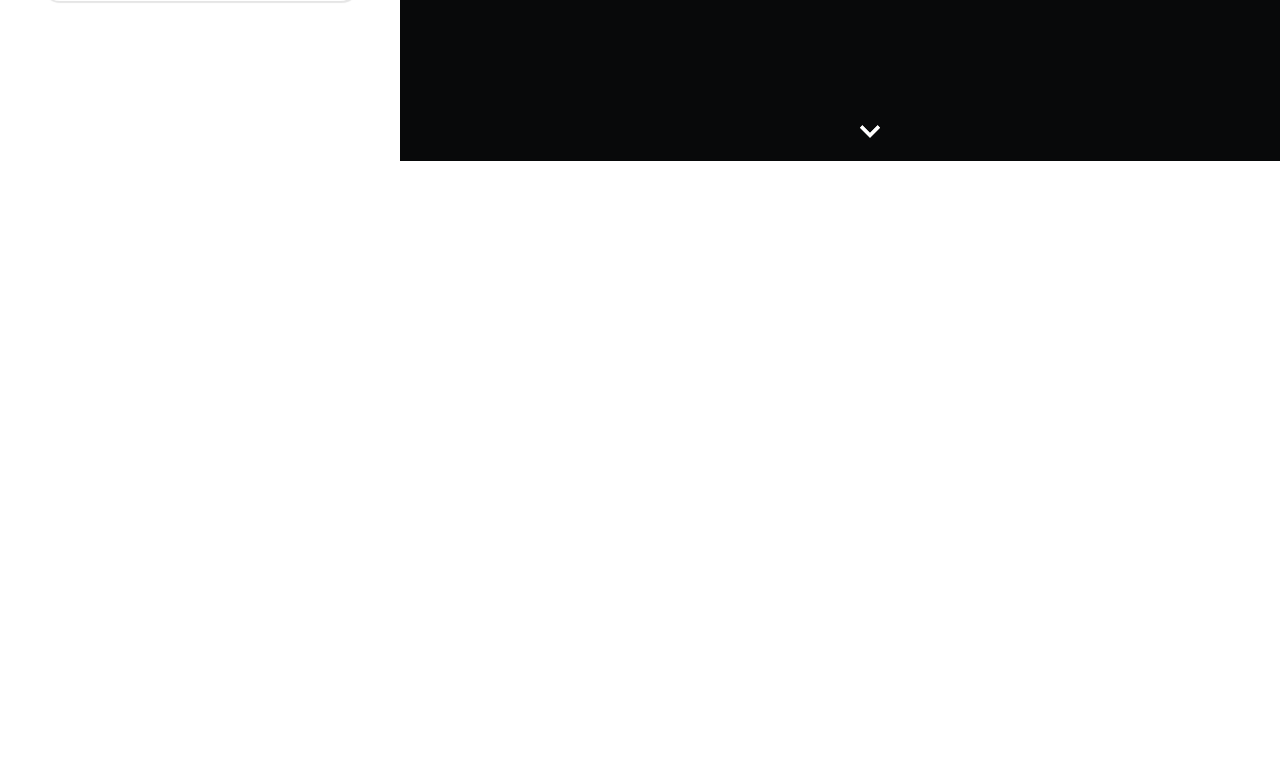
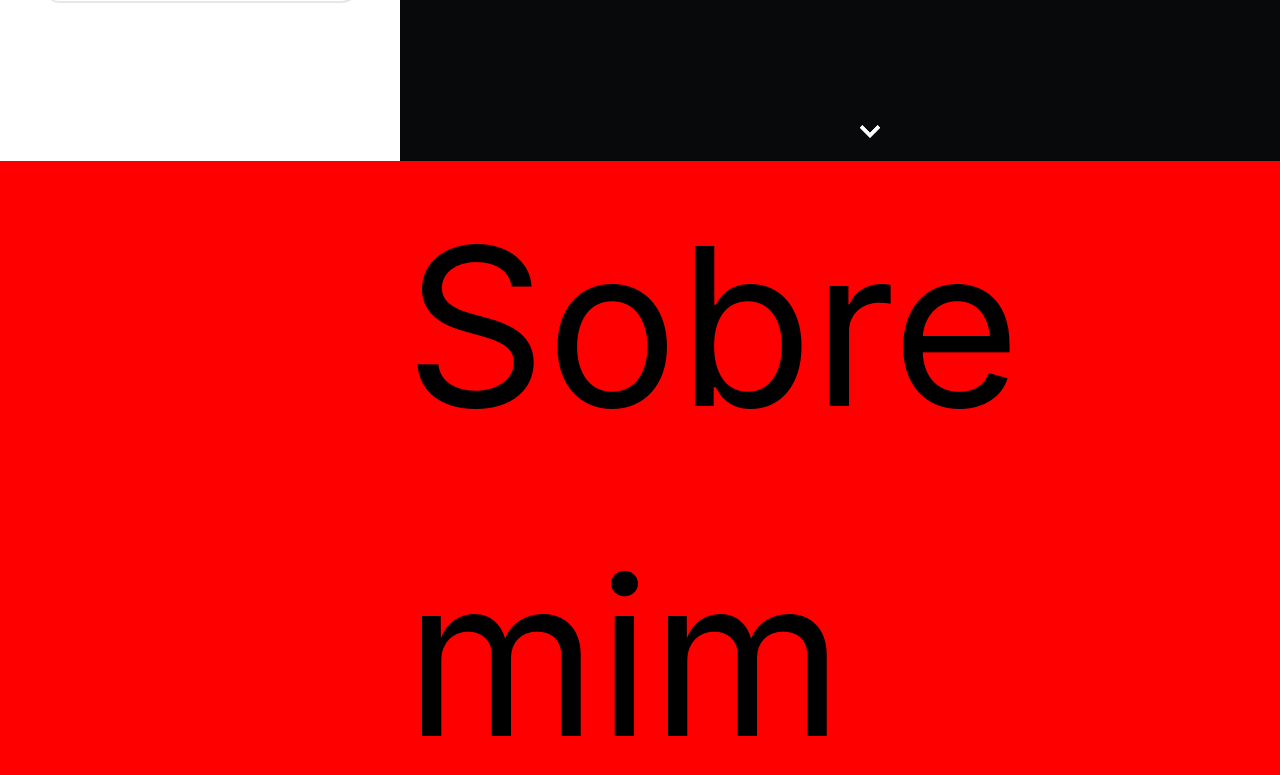
Before and after one commit to davidgamaserrate1/portfoliov2, a React (Create React App) app: page / in a window 1280 px wide. Shown: the part 639-1414 px from the top of the page. Before the commit the page ends 800 px from the top, so only its background shows below. Built offline with nearby package versions, Linux system fonts and the light colour scheme; a web font is replaced by a local one.

Commit message:
progres(Aboute me)

```diff
--- a/src/Pages/Home/Home_styles.module.css
+++ b/src/Pages/Home/Home_styles.module.css
@@ -20,6 +20,19 @@
     display: none;
    }
 
+   /* sobre mim */
+   .about_me{
+
+    padding-left: 405px;
+    background-color: red;
+    width: calc(100vw -400px);
+    font-size: 220px;
+    color: #000;
+    height: 100vh;
+    display: flex;
+   }
+
+
    @media (min-width:700px) {
     .container {
       display: flex;
@@ -32,7 +45,7 @@
       display: inline;
      }
     .content {
-      flex: 1;
+
       display: flex;
       justify-content: center;
       align-items: center;
--- a/src/Pages/Home/index.js
+++ b/src/Pages/Home/index.js
@@ -7,6 +7,7 @@ import styles from './Home_styles.module.css';
 
 const Home = () => {
   return (
+    <>
       <div className={styles.container}>
         <SideBar />
 
@@ -29,11 +30,26 @@ const Home = () => {
                 <TextAnimation />
               <NextPageButton nextRoute='/about'  />
               </div>
+
               </motion.div>
             </motion.div>
           </div>
         </div>
       </div>
+      <motion.div
+            initial={{ opacity: 0, y: 10 }}
+            animate={{ opacity: 1, y: 0 }}
+            transition={{ duration: 0.5 }}
+        >
+            <div className={styles.about_me}>
+               <div className={styles.about_me_container}>
+               Sobre mim
+               </div>
+            </div>
+
+            <NextPageButton nextRoute='projects'/>
+        </motion.div>
+    </>
   )
 }
 
--- a/src/components/NextPageButton/index.js
+++ b/src/components/NextPageButton/index.js
@@ -13,10 +13,11 @@ const NextPageButton =(props)=>{
     }
 
     return(
-        <div className={styles.home_down}>
-            <ChevronDownIcon w={10} h={10}   onClick={()=>{naviagateNextPage(props.nextRoute)}}
-            />
-        </div>
+        <a href={props.nextRoute} className={styles.home_down}>
+            {/* <ChevronDownIcon w={10} h={10}   onClick={()=>{naviagateNextPage(props.nextRoute)}}  */}
+
+            <ChevronDownIcon w={10} h={10} />
+        </a>
     )
 }
 
--- a/src/components/SideBar/SideBar.module.css
+++ b/src/components/SideBar/SideBar.module.css
@@ -77,7 +77,7 @@
 @media (min-width:700px) {
 
     .sideBody{
-        border-radius: 20px;
+
         display: flex;
         flex-wrap: wrap;
         background: #fff;
--- a/src/components/SideBar/index.js
+++ b/src/components/SideBar/index.js
@@ -3,7 +3,7 @@ import styles from './SideBar.module.css'
 import picture from '../../assets/profile.jpg'
 import { SocialIcon } from 'react-social-icons';
 import NextPageButton from "../NextPageButton";
-   <NextPageButton nextRoute='/about'/>
+
 const SideBar = () =>{
 
   return (
```
Lines whose indentation alone changed are shown as unchanged.
